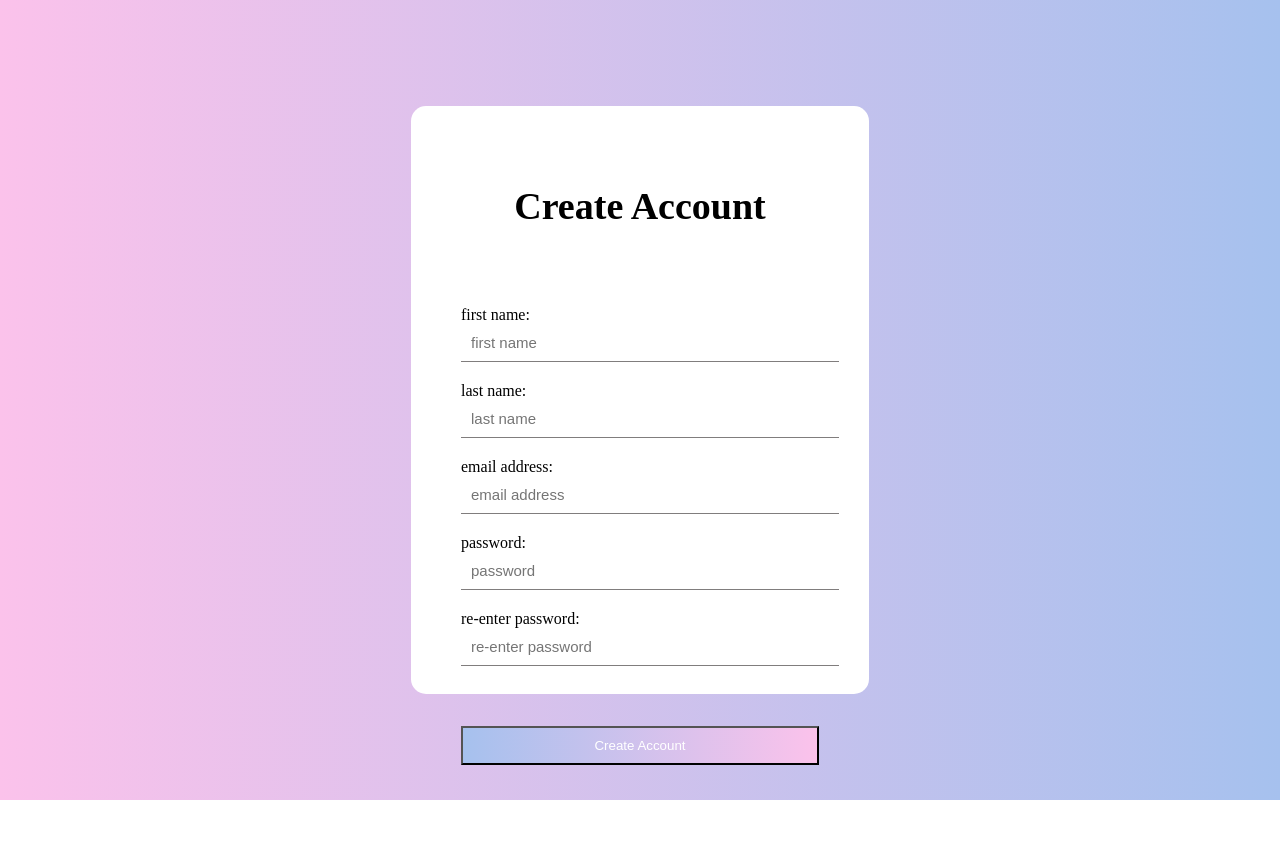
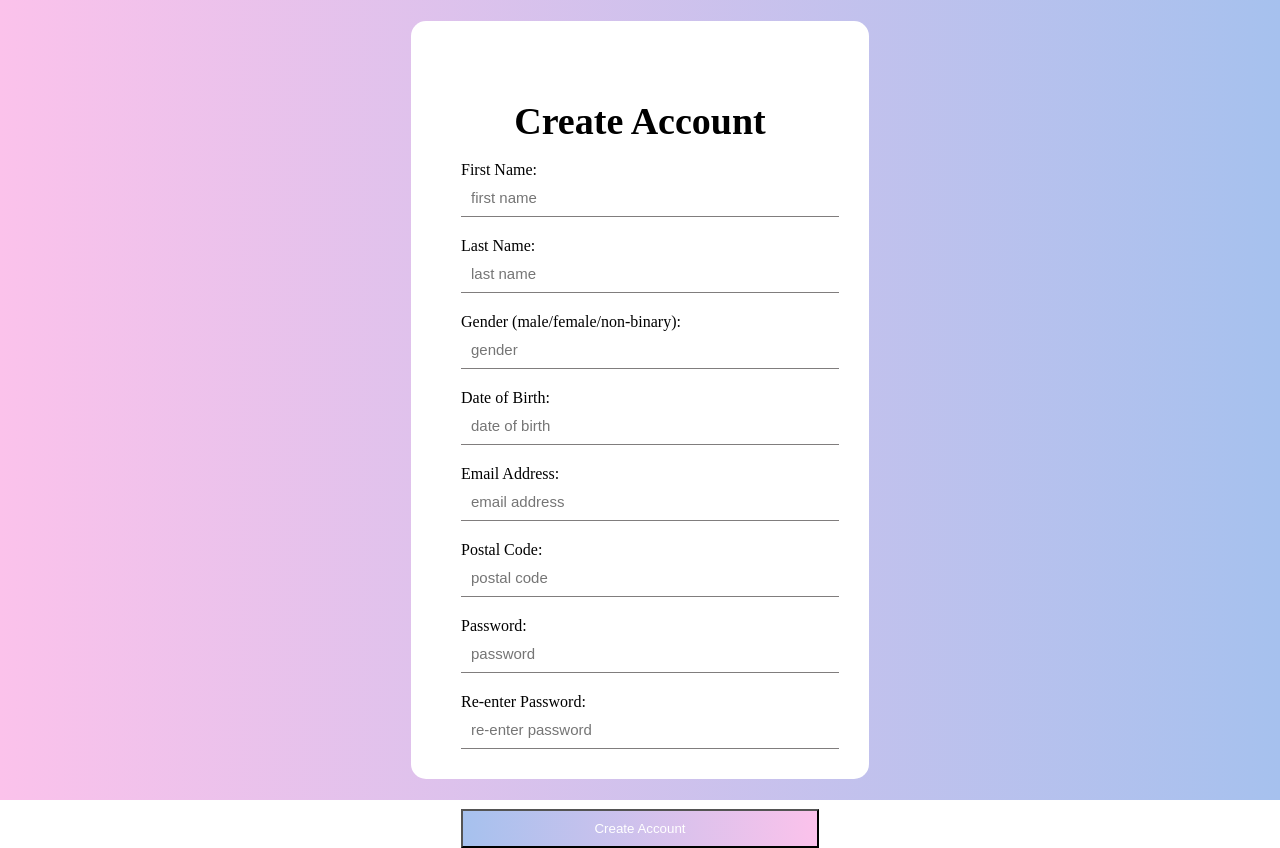
Before and after one commit to Randi-f/CompareIt, a Flask app: template api/templates/register.html in a window 1280 px wide. Before the commit the page ends 800 px from the top, so only its background shows below. Run offline with Flask 3, Linux system fonts and the light colour scheme; the template is opened without the code that fills it, so the values that code supplies are empty; some libraries are stand-ins or nearby versions.

Commit message:
Adding the register front end and updated app.py file.

```diff
--- a/api/app.py
+++ b/api/app.py
@@ -1,16 +1,118 @@
-'''
-Author: shihan
-Date: 2023-11-07 21:00:43
-version: 1.0
-description:
-'''
 import math
-from flask import Flask, render_template
+from flask import Flask, render_template, request
+import psycopg2 as db
+import uuid
 
+# from flask_mail import Mail, Message
+# from itsdangerous import URLSafeTimedSerializer
+
+# app.config['MAIL_SERVER'] = 'your_smtp_server'
+# app.config['MAIL_PORT'] = 587
+# app.config['MAIL_USE_TLS'] = True
+# app.config['MAIL_USERNAME'] = 'your_email@example.com'
+# app.config['MAIL_PASSWORD'] = 'your_email_password'
+
+# mail = Mail(app)
 
 app = Flask(__name__)
 
 @app.route("/")
 def hello_world():
     return render_template("login.html")
-    # return "Hello , my new app!"
+
+@app.route('/register', methods=['GET', 'POST'])
+def register():
+    if request.method == 'POST':
+        user_id = str(uuid.uuid4())
+        first_name = request.form['first_name']
+        last_name = request.form['last_name']
+        full_name = first_name + ' ' + last_name
+        gender = request.form['gender']
+        email = request.form['email']
+        dob = request.form['dob']
+        postcode = request.form['postcode']
+        password = request.form['password']
+
+        sqlcommand = '''
+            INSERT INTO my_user (user_id, name, gender, email, dob, postcode, password)
+            VALUES (%s, %s, %s, %s, %s, %s, %s)
+        '''
+
+        values = (user_id, full_name, gender, email, dob, postcode, password)
+
+        server_params = {
+            'dbname': 'kac23',
+            'host': 'db.doc.ic.ac.uk',
+            'port': '5432',
+            'user': 'kac23',
+            'password': '3E13Nt3,SX'
+        }
+
+        try:
+            conn = db.connect(**server_params)
+            curs = conn.cursor()
+            curs.execute(sqlcommand, values)
+            conn.commit()  # Commit to save changes
+            message = "Registration successful"
+        except Exception as e:
+            print(f"An error occurred: {e}")  # Log the error
+            message = "Registration failed due to a technical issue."
+        finally:
+            if 'curs' in locals():
+                curs.close()
+            if 'conn' in locals():
+                conn.close()
+        # serializer = URLSafeTimedSerializer(app.config['SECRET_KEY'])
+        # token = serializer.dumps(email, salt='email-confirmation')
+
+        # # Construct the verification URL
+        # confirm_url = url_for('confirm_email', token=token, _external=True)
+
+        # # Construct and send the email
+        # msg = Message("Confirm your email", sender='your_email@example.com', recipients=[email])
+        # msg.body = 'Please click on the link to confirm your email: ' + confirm_url
+        # mail.send(msg)
+
+        return render_template("registration_result.html", message="Please check your email to confirm your registration")
+    else:
+        return render_template("register.html")
+
+# @app.route('/confirm_email/<token>')
+# def confirm_email(token):
+#     try:
+#         serializer = URLSafeTimedSerializer(app.config['SECRET_KEY'])
+#         email = serializer.loads(token, salt='email-confirmation', max_age=3600)
+#     except:
+#         return 'The confirmation link is invalid or has expired.'
+
+#     # Database connection parameters
+#     server_params = {
+#         'dbname': 'kac23',
+#         'host': 'db.doc.ic.ac.uk',
+#         'port': '5432',
+#         'user': 'kac23',
+#         'password': '3E13Nt3,SX'
+#     }
+
+#     try:
+#         conn = db.connect(**server_params)
+#         curs = conn.cursor()
+
+#         # Update the user's email_verified status
+#         sqlcommand = "UPDATE my_user SET email_verified = TRUE WHERE email = %s"
+#         curs.execute(sqlcommand, (email,))
+#         conn.commit()
+
+#         message = "Your email has been confirmed!"
+
+#     except Exception as e:
+#         print(f"An error occurred: {e}")  # Log the error
+#         message = "Failed to confirm email due to a technical issue."
+
+#     finally:
+#         if 'curs' in locals():
+#             curs.close()
+#         if 'conn' in locals():
+#             conn.close()
+
+#     return render_template("email_confirmation_result.html", message=message)
--- a/api/static/welcome.css
+++ b/api/static/welcome.css
@@ -12,6 +12,7 @@ body {
     height: 100%;
     background-image: linear-gradient(to right, #fbc2eb, #a6c1ee);
 }
+
 .login-wrapper {
     background-color: #fff;
     width: 358px;
@@ -23,6 +24,19 @@ body {
     top: 50%;
     transform: translate(-50%, -50%);
 }
+
+.login-wrapper2 {
+  background-color: #fff;
+  width: 358px;
+  height: 758px;
+  border-radius: 15px;
+  padding: 0 50px;
+  position: relative;
+  left: 50%;
+  top: 50%;
+  transform: translate(-50%, -50%);
+}
+
 .info-wrapper {
     background-color: #fff;
     width: 900px;
@@ -34,6 +48,12 @@ body {
     top: 50%;
     transform: translate(-50%, -50%);
 }
+
+.form-wrapper {
+  position: relative;
+  top: -60px;
+}
+
 .header {
     font-size: 38px;
     font-weight: bold;
@@ -179,3 +199,27 @@ th, td {
       bottom: 100%;
     }
   }
+
+  .modal {
+    display: none; /* Hidden by default */
+    position: fixed; /* Stay in place */
+    top: 50%; /* 50% from the top */
+    left: 50%; /* Centered horizontally */
+    transform: translate(-50%, -50%); /* Adjust for exact centering */
+    width: 60%; /* Modal width */
+    max-width: 400px; /* Maximum width */
+    background-color: white; /* Background color */
+    padding: 20px; /* Padding around the content */
+    box-shadow: 0 5px 15px rgba(0,0,0,0.3); /* Shadow for a bit of depth */
+    z-index: 10; /* Ensure it's on top */
+    border-radius: 5px; /* Rounded corners */
+  }
+
+  .close {
+    position: absolute;
+    right: 10px;
+    top: 5px;
+    font-size: 25px;
+    font-weight: bold;
+    cursor: pointer;
+}
--- a/api/templates/register.html
+++ b/api/templates/register.html
@@ -1,97 +1,167 @@
-<!--
- * @Description: login page
- * @Version: 1.0
- * @Author: fsh
- * @Date: 2023-02-19 14:09:26
- * @LastEditTime: 2023-11-28 19:03:57
--->
 <!DOCTYPE html>
 <html lang="en">
 <head>
     <meta charset="UTF-8">
     <meta name="viewport" content="width=device-width, initial-scale=1.0">
     <title>Register</title>
-     <!--引入js文件-->
-     <!-- <script src="__JS__/bootstrap.js"></script>
-     <script src="__JS__/jquery-3.6.3.min.js"></script> -->
     <link rel="stylesheet" href="{{ url_for('static',filename='welcome.css') }}">
-
-
+    <script src="https://code.jquery.com/jquery-3.6.4.min.js"></script>
 </head>
 <script type="text/javascript">
-    function check2pwd() {
+    function showModal(message) {
+    document.getElementById('modalMessage').textContent = message;
+    document.getElementById('myModal').style.display = 'block';
+    }
+
+function hideModal() {
+    document.getElementById('myModal').style.display = 'none';
+    }
+
+    function check2pwd(event) {
+        var nameRegex = /^[A-Za-z]+$/;
+        var dateRegex = /^(0?[1-9]|[12][0-9]|3[01])\/(0?[1-9]|1[012])\/\d{4}$/;
+        var emailRegex = /^[a-zA-Z0-9.!#$%&'*+\/=?^_`{|}~-]+@[a-zA-Z0-9](?:[a-zA-Z0-9-]{0,61}[a-zA-Z0-9])?(?:\.[a-zA-Z]{2,})+$/;
+        var postalcodeRegex = /^(([gG][iI][rR] {0,}0[aA]{2})|((([a-pr-uwyzA-PR-UWYZ][a-hk-yA-HK-Y]?[0-9][0-9]?)|(([a-pr-uwyzA-PR-UWYZ][0-9][a-hjkstuwA-HJKSTUW])|([a-pr-uwyzA-PR-UWYZ][a-hk-yA-HK-Y][0-9][abehmnprv-yABEHMNPRV-Y]))) {0,}[0-9][abd-hjlnp-uw-zABD-HJLNP-UW-Z]{2}))$/;
+        // /^([a-zA-Z0-9_-])+@([a-zA-Z0-9_-])+(\.[a-zA-Z0-9_-]+)+$/;
+
+        // ***************************** FIRST NAME  *****************************
         if(first_name.value==""){
-            alert("first name is empty");
+            showModal("First name is empty, please enter your first name.");
+            event.preventDefault();
+            return
+        } else if (!nameRegex.test(first_name.value)) {
+        showModal("First name should contain alphabetic characters only.");
+        event.preventDefault();
+        return;
+        }
+
+        // ***************************** LAST NAME  *****************************
+        if(last_name.value==""){
+            showModal("Last name is empty, please enter your last name.");
+            event.preventDefault();
+            return
+        } else if (!nameRegex.test(last_name.value)) {
+        showModal("Last name should contain alphabetic characters only.");
+        event.preventDefault();
+        return;
+        }
+
+        // ***************************** GENDER  *****************************
+        if(gender.value==""){
+            showModal("Gender is empty, please enter your gender.");
+            event.preventDefault();
+            return
+        } else if(!(gender.value.toLowerCase()=="female" || gender.value.toLowerCase()=="male" || gender.value.toLowerCase()=="non-binary")){
+        showModal("Please enter female, male, or non-binary");
+        event.preventDefault();
+        return
+        } else if (!nameRegex.test(gender.value)) {
+        showModal("Alphabetic characters only. Please enter female, male, or non-binary");
+        event.preventDefault();
+        return;
+        }
+
+        // ***************************** DOB  *****************************
+        if(dob.value == ""){
+            showModal("Date of birth is empty, please enter your date of birth.");
+            event.preventDefault();
+            return;
+        } else if (!dateRegex.test(dob.value)){
+            showModal("Incorrect dob format");
+            event.preventDefault();
+            return;
+        }
+
+        // ***************************** EMAIL *****************************
+        if(email.value == ""){
+            showModal("Email is empty, please enter your email.");
+            event.preventDefault();
+            return;
+        } else if (!emailRegex.test(email.value)) {
+			showModal("Wrong email format!");
+            event.preventDefault();
+			return;
+		}
+
+        // ***************************** POSTAL CODE *****************************
+        if(postcode.value == ""){
+            showModal("Postal code is empty, please enter your postal code.");
+            event.preventDefault();
+            return;
+        } else if (!postalcodeRegex.test(postcode.value)){
+            showModal("Incorrect postal code format");
+            event.preventDefault();
+            return;
+        }
+
+        // ***************************** PASSWORD *****************************
+        if(password.value==""){
+            showModal("Password is empty, please enter your password.");
+            event.preventDefault();
             return
         }
 
-        if(last_name.value==""){
-            alert("last name is empty");
+        if(password.value.length > 16 || password.value.length < 6) {
+			showModal("Password length should be 6-16 characters");
+            event.preventDefault();
+			return;
+		}
+
+        // ***************************** RE-ENTER PASSWORD *****************************
+        if(password.value != passwordnot.value) {
+            showModal("Re-enter password please, there is a password mismatch!")
+            password.value = "";
+            passwordnot.value = "";
+            event.preventDefault();
             return
         }
 
-        var re = /(^([a-zA-Z0-9_-])+@([a-zA-Z0-9_-])+(.[a-zA-Z0-9_-])+)|(^$)/;
-		if(!re.test($("#email").val())) {
-			alert("wrong email format！");
-			return;
-		}
+        // var info = {'first_name': first_name.value,
+        //             'last_name': last_name.value,
+        //             'gender': gender.value,
+        //             'dob': dob.value,
+        //             'email': email.value,
+        //             'postcode': postcode.value,
+        //             'password': password.value};
 
-        if(email.value==""){
-            alert("email is empty");
-            return
-        }
-
-        if(password.value==""){
-            alert("password is empty");
-            return
-        }
-
-
-        if(password.value != passwordnot.value) {
-            alert("re-enter password mismatch!")
-            password.value = "";
-            passwordnot.value = "";
-            return
-        }
-
-        if($("#password").val().length > 16 || $("#password").val().length < 6) { // 上线时长度改为6-16
-			alert("length of password : 6-16");
-			return;
-		}
-
-        var info = {'first_name': first_name.value, 'last_name':last_name.value,
-        'email':email.value, 'password':password.value};
-        $.ajax({
-            type:'post',
-		    url: "{:url('login/createUser')}",
-		    data: info,
-            success: function(d) {
-                alert("register successfully!");
-                window.location.href = "/login/index";
-			},
-            error: function(data){
-                alert("register fail, please try again!");
-            }
-        });
-
+        // $.ajax({
+        //     type:'post',
+		//     url: "{:url('login/createUser')}",
+		//     data: info,
+        //     success: function(d) {
+        //         showModal("You have been successfully registered!");
+        //         window.location.href = "/login/index";
+		// 	},
+        //     error: function(data){
+        //         showModal("Registration has failed, please try again!");
+        //     }
+        // });
         // window.location.href="/login/createUser";
-
-
     }
 
 
 </script>
 <body>
     <div class="container">
-        <div class="login-wrapper">
+        <div class="login-wrapper2">
             <div class="header">Create Account</div>
             <div class="form-wrapper">
-                first name:<input type="text" first name: name="first_name" id = "first_name" placeholder="first name" class="input-item">
-                last name: <input type="text" name="last_name" id = "last_name" placeholder="last name" class="input-item">
-                email address:<input type="text" name="email" id = "email" placeholder="email address" class="input-item">
-                password:<input type="password" id = "password" name="password" placeholder="password" class="input-item">
-                re-enter password:<input type="password" id = "passwordnot" name="passwordnot" placeholder="re-enter password" class="input-item">
-                <div><input type="submit" name = "createUser" class="btn" value = "Create Account" onclick="check2pwd()"></div>
+                <form method="POST" action="/register">
+                    First Name:<input type="text" name="first_name" id = "first_name" placeholder="first name" class="input-item">
+                    Last Name: <input type="text" name="last_name" id = "last_name" placeholder="last name" class="input-item">
+                    Gender (male/female/non-binary):<input type="text" name="gender" id = "gender" placeholder="gender" class="input-item">
+                    Date of Birth:<input type="text" name="dob" id = "dob" placeholder="date of birth" class="input-item">
+                    Email Address:<input type="text" name="email" id = "email" placeholder="email address" class="input-item">
+                    Postal Code:<input type="text" id = "postcode" name="postcode" placeholder="postal code" class="input-item">
+                    Password:<input type="password" id = "password" name="password" placeholder="password" class="input-item">
+                    Re-enter Password:<input type="password" id = "passwordnot" name="passwordnot" placeholder="re-enter password" class="input-item">
+                    <div><input type="submit" name = "createUser" class="btn" value = "Create Account" onclick="check2pwd(event)"></div>
+                </form>
+            </div>
+
+            <div id="myModal" class="modal">
+                <p id="modalMessage">Modal message goes here</p>
+                <span class="close" onclick="hideModal()">&times;</span>
             </div>
 
         </div>
```
Also changed, not shown: api/templates/registration_result.html (added, +27 -0 lines).
